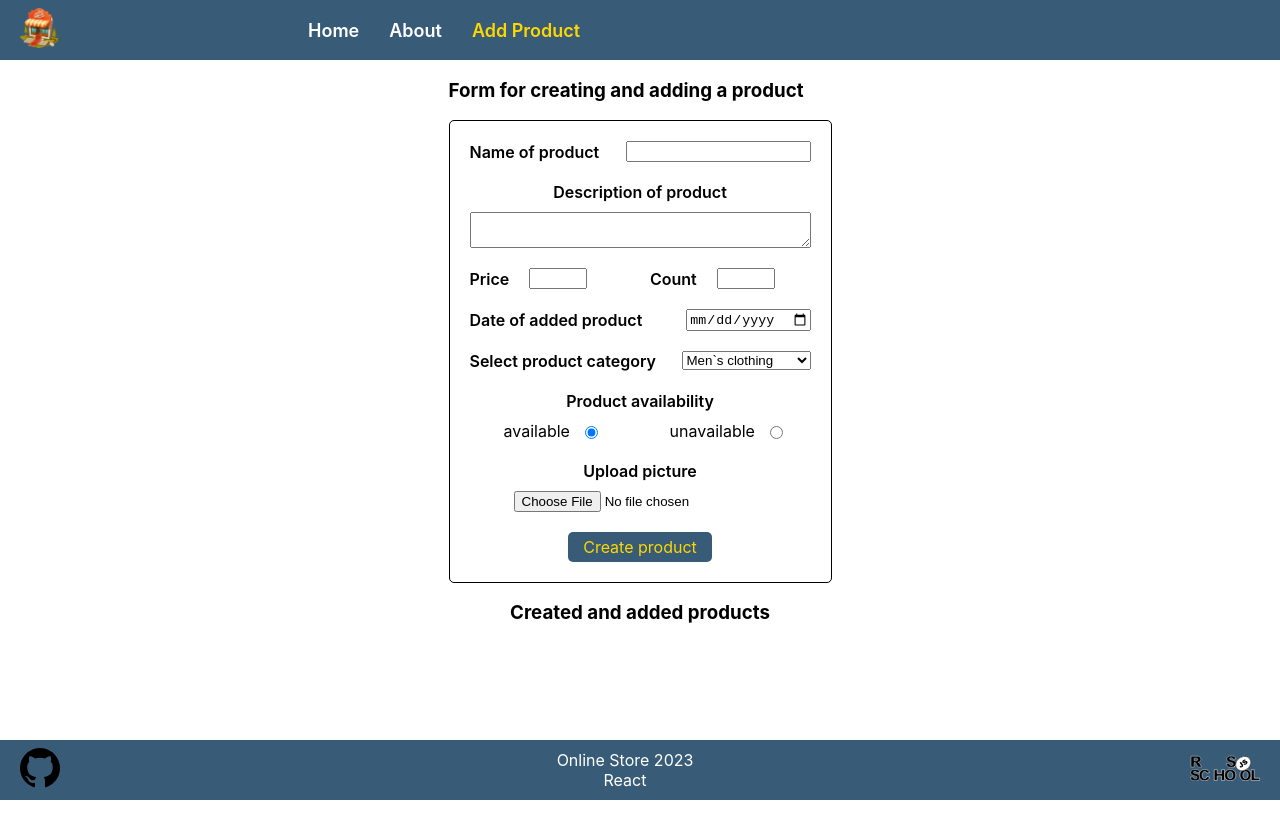
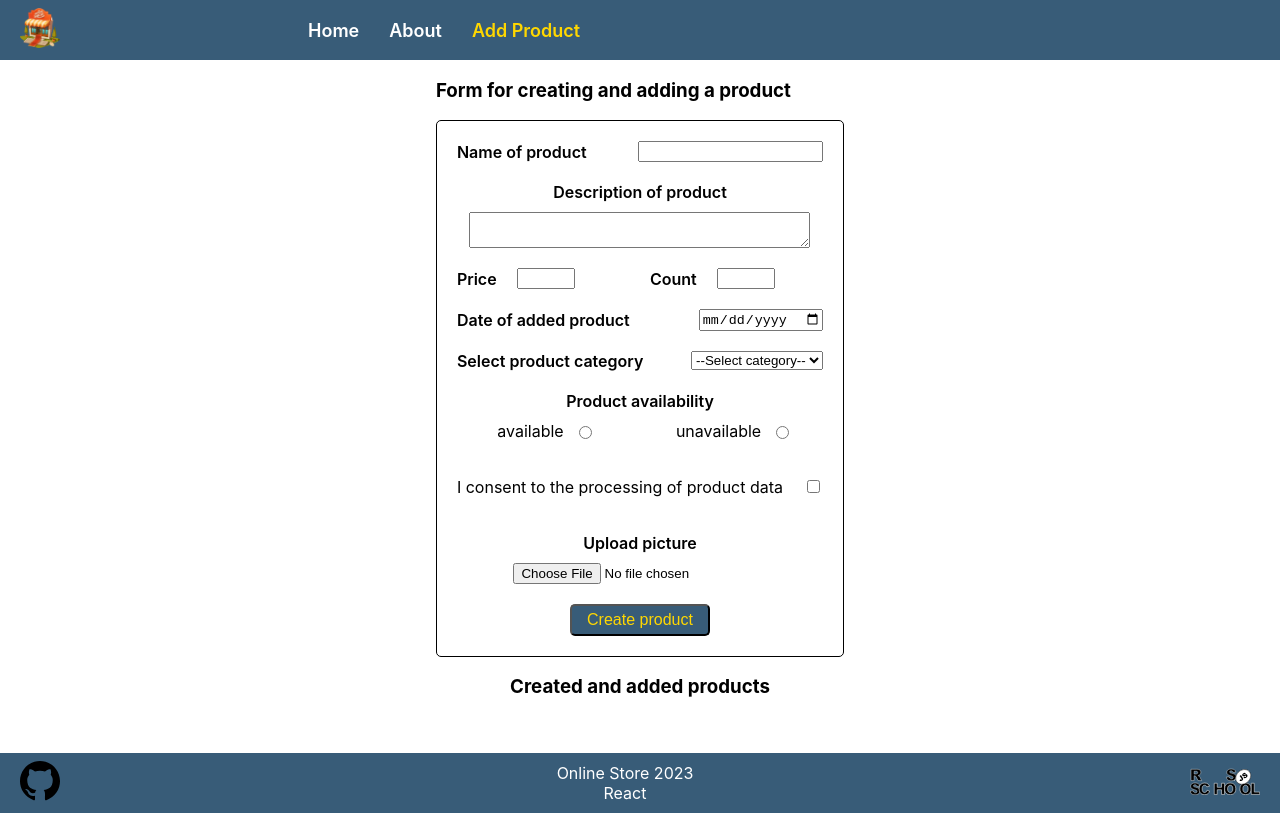
Before and after one commit to Siaw4ik/Rss-React, a React (Create React App) app in the folder react-components/: page /forms in a window 1280 px wide. Built offline with nearby package versions, Linux system fonts and the light colour scheme.

Commit message:
fix: ref for radioBtn

```diff
--- a/react-components/src/components/Form.tsx
+++ b/react-components/src/components/Form.tsx
@@ -7,7 +7,7 @@ interface FormProps {
 }
 
 interface FormState {
-  pictureUrl: string;
+  pictureUrl?: string;
 }
 
 export class Form extends Component<FormProps, FormState> {
@@ -15,9 +15,11 @@ export class Form extends Component<FormProps, FormState> {
   descriptionRef: RefObject<HTMLTextAreaElement>;
   addedDateRef: RefObject<HTMLInputElement>;
   categoryRef: RefObject<HTMLSelectElement>;
-  availabilityRef: RefObject<HTMLInputElement>;
+  availableRef: RefObject<HTMLInputElement>;
+  unavailableRef: RefObject<HTMLInputElement>;
   priceRef: RefObject<HTMLInputElement>;
   countRef: RefObject<HTMLInputElement>;
+  consentRef: RefObject<HTMLInputElement>;
   pictureRef: RefObject<HTMLInputElement>;
 
   constructor(props: FormProps) {
@@ -27,44 +29,46 @@ export class Form extends Component<FormProps, FormState> {
     this.descriptionRef = React.createRef();
     this.addedDateRef = React.createRef();
     this.categoryRef = React.createRef();
-    this.availabilityRef = React.createRef();
+    this.availableRef = React.createRef();
+    this.unavailableRef = React.createRef();
     this.priceRef = React.createRef();
     this.countRef = React.createRef();
+    this.consentRef = React.createRef();
     this.pictureRef = React.createRef();
 
-    this.state = {
-      pictureUrl: '',
-    };
-
-    this.handleClick = this.handleClick.bind(this);
+    this.handleSubmitForm = this.handleSubmitForm.bind(this);
   }
 
-  handlePictureChange = () => {
-    if (this.pictureRef.current?.files) {
-      const file = this.pictureRef.current?.files[0];
-      const reader = new FileReader();
-      reader.readAsDataURL(file);
+  handleSubmitForm(event: ChangeEvent<HTMLFormElement>) {
+    event.preventDefault();
 
-      reader.onloadend = () => {
-        if (reader.result) {
-          this.setState({ pictureUrl: reader.result as string });
-        }
-      };
+    const titleValue = this.productNameRef.current?.value || '';
+    const descriptionValue = this.descriptionRef.current?.value || '';
+    const dateValue = this.addedDateRef.current?.value || '';
+    const categoryValue = this.categoryRef.current?.value || '';
+    const availableChek = this.availableRef.current?.checked;
+    const availableValue = this.availableRef.current?.value || '';
+    const unavailableValue = this.unavailableRef.current?.value || '';
+    const priceValue = this.priceRef.current?.value || '';
+    const countValue = this.countRef.current?.value || '';
+    const consentValue = this.consentRef.current?.value || '';
+
+    let imageValueUrl;
+    if (this.pictureRef.current?.files !== undefined && this.pictureRef.current?.files) {
+      imageValueUrl = URL.createObjectURL(this.pictureRef.current?.files[0]);
     }
-  };
 
-  handleClick = () => {
     const product = {
-      title: this.productNameRef.current?.value || 'value not set',
-      description: this.descriptionRef.current?.value || 'value not set',
-      date: this.addedDateRef.current?.value || 'value not set',
-      category: this.categoryRef.current?.value || 'value not set',
-      presence: this.availabilityRef.current?.value || 'value not set',
-      price: this.priceRef.current?.value || 'value not set',
-      count: this.countRef.current?.value || 'value not set',
-      image: this.state.pictureUrl,
+      title: titleValue,
+      description: descriptionValue,
+      date: dateValue,
+      category: categoryValue,
+      presence: availableChek ? availableValue : unavailableValue,
+      price: priceValue,
+      count: countValue,
+      consent: consentValue,
+      image: imageValueUrl,
     };
-
     console.log(product);
 
     this.props.addProduct(product);
@@ -76,17 +80,17 @@ export class Form extends Component<FormProps, FormState> {
     if (this.productNameRef.current) this.productNameRef.current.value = '';
     if (this.descriptionRef.current) this.descriptionRef.current.value = '';
     if (this.addedDateRef.current) this.addedDateRef.current.value = '';
-    if (this.categoryRef.current) this.categoryRef.current.value = "men's clothing";
-    if (this.availabilityRef.current) this.availabilityRef.current.value = 'available';
+    if (this.categoryRef.current) this.categoryRef.current.value = '';
     if (this.priceRef.current) this.priceRef.current.value = '';
     if (this.countRef.current) this.countRef.current.value = '';
+    if (this.availableRef.current) this.availableRef.current.checked = false;
+    if (this.unavailableRef.current) this.unavailableRef.current.checked = false;
+    if (this.consentRef.current) this.consentRef.current.checked = false;
     if (this.pictureRef.current) this.pictureRef.current.value = '';
-    this.setState({ pictureUrl: '' });
-  };
-
+  }
   render() {
     return (
-      <div className="wrapper_form">
+      <form className="wrapper_form" onSubmit={this.handleSubmitForm}>
         <div className="forms_div">
           <p className="forms_div-title">Name of product</p>
           <input type="text" ref={this.productNameRef} />
@@ -116,7 +120,8 @@ export class Form extends Component<FormProps, FormState> {
 
         <div className="forms_div">
           <p className="forms_div-title">Select product category</p>
-          <select name="category" ref={this.categoryRef}>
+          <select name="category" ref={this.categoryRef} defaultValue="">
+            <option value="">--Select category--</option>
             <option value="men's clothing">Men&#x60;s clothing</option>
             <option value="women's clothing">Women&#x60;s clothing</option>
             <option value="electronics">Electronics</option>
@@ -129,13 +134,7 @@ export class Form extends Component<FormProps, FormState> {
           <div className="wrapper_radios">
             <div>
               <p>available</p>
-              <input
-                type="radio"
-                name="availability"
-                value="available"
-                defaultChecked
-                ref={this.availabilityRef}
-              />
+              <input type="radio" name="availability" value="available" ref={this.availableRef} />
             </div>
             <div>
               <p>unavailable</p>
@@ -143,25 +142,29 @@ export class Form extends Component<FormProps, FormState> {
                 type="radio"
                 name="availability"
                 value="unavailable"
-                ref={this.availabilityRef}
+                ref={this.unavailableRef}
               />
             </div>
           </div>
         </div>
 
+        <div className="forms_div">
+          <p>I consent to the processing of product data</p>
+          <input
+            type="checkbox"
+            name="gender"
+            value="true"
+            ref={this.consentRef}
+            defaultChecked={false}
+          />
+        </div>
+
         <div className="forms_div-column">
           <p className="forms_div-title">Upload picture</p>
-          <input
-            type="file"
-            accept="image/*"
-            ref={this.pictureRef}
-            onChange={this.handlePictureChange}
-          />
+          <input type="file" accept="image/*" ref={this.pictureRef} />
         </div>
-        <div className="btnForm" onClick={this.handleClick}>
-          Create product
-        </div>
-      </div>
+        <input type="submit" className="btnForm" value="Create product" />
+      </form>
     );
   }
 }
--- a/react-components/src/css-componenets/formspage.css
+++ b/react-components/src/css-componenets/formspage.css
@@ -69,6 +69,24 @@
 .form-price input,
 .form-count input {
   width: 50px;
+}
+
+.wrapper_checkbox {
+  display: flex;
+  flex-direction: row;
+  width: 100%;
+  justify-content: space-around;
+}
+
+.wrapper_checkbox p {
+  margin: 0;
+}
+
+.wrapper_checkbox div {
+  display: flex;
+  flex-direction: row;
+  align-items: center;
+  gap: 10px;
 }
 
 .btnForm {
--- a/react-components/src/date/types_date.ts
+++ b/react-components/src/date/types_date.ts
@@ -34,7 +34,8 @@ export type ProductForm = {
   presence: string;
   count: number | string;
   price: number | string;
-  image: string;
+  consent: string;
+  image: string | undefined;
 };
 
 export interface CardFormProps {
```
